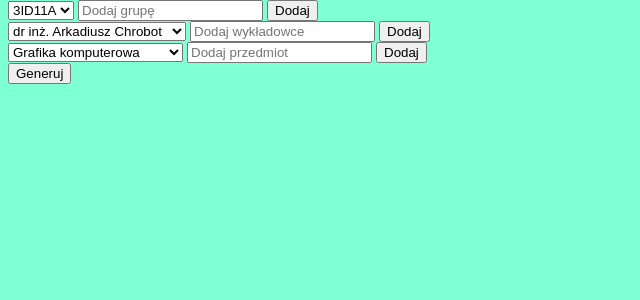
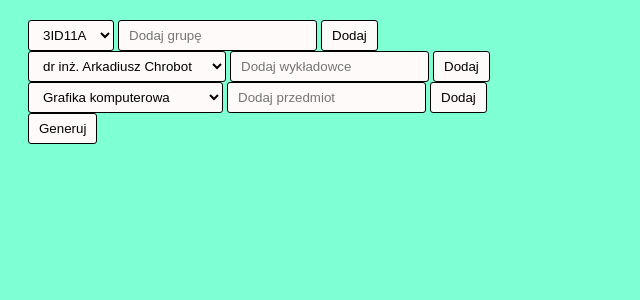
Before and after one commit to arekmarko/projekt-zespolowy, a PHP site: page /generuj.php in a window 1280 px wide. Shown: the part 54-354 px from the top of the page, without its empty margins (0-640 px from the left). Run offline with PHP 8.4, Linux system fonts and the light colour scheme.

Commit message:
Zmieniono wygląd guzików i selectów

```diff
--- a/styles.css
+++ b/styles.css
@@ -50,6 +50,24 @@ li.dropdown {
 .dropdown:hover .dropdown-content {
     display: block;
   }
+select{
+  padding: 6px 10px;
+  border: 1px solid black;
+  border-radius: 3px;
+  background-color: snow;
+}
+input[type=submit],input[type=text],input[type=password]{
+  padding: 7px 10px;
+  background-color: snow;
+  border: 1px solid black;
+  border-radius: 3px;
+}
+input[type=submit]:hover{
+  background-color: teal;
+  color: white;
+  transition: ease-in;
+  transition-duration: 0.3s;
+}
 table, th, td{
     border: 1px solid black;
     border-collapse: collapse;
@@ -88,3 +106,17 @@ label{
 h1, h2 {
     font-family: Arial, Helvetica, sans-serif;
 }
+.login{
+  position: absolute;
+  top: 50%;
+  left: 50%;
+  transform: translate(-50%,-50%);
+}
+input[value=Zaloguj]{
+  display: block;
+  margin-right: auto;
+  margin-left: auto;
+}
+.generator{
+  padding: 20px 20px;
+}
```
